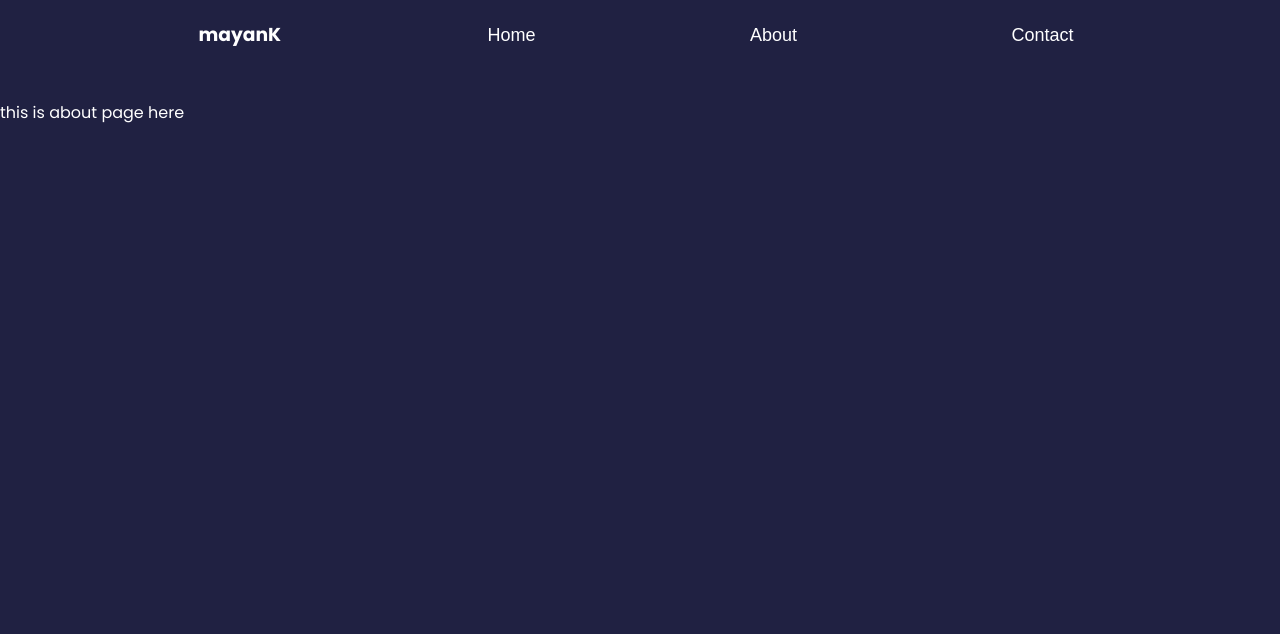
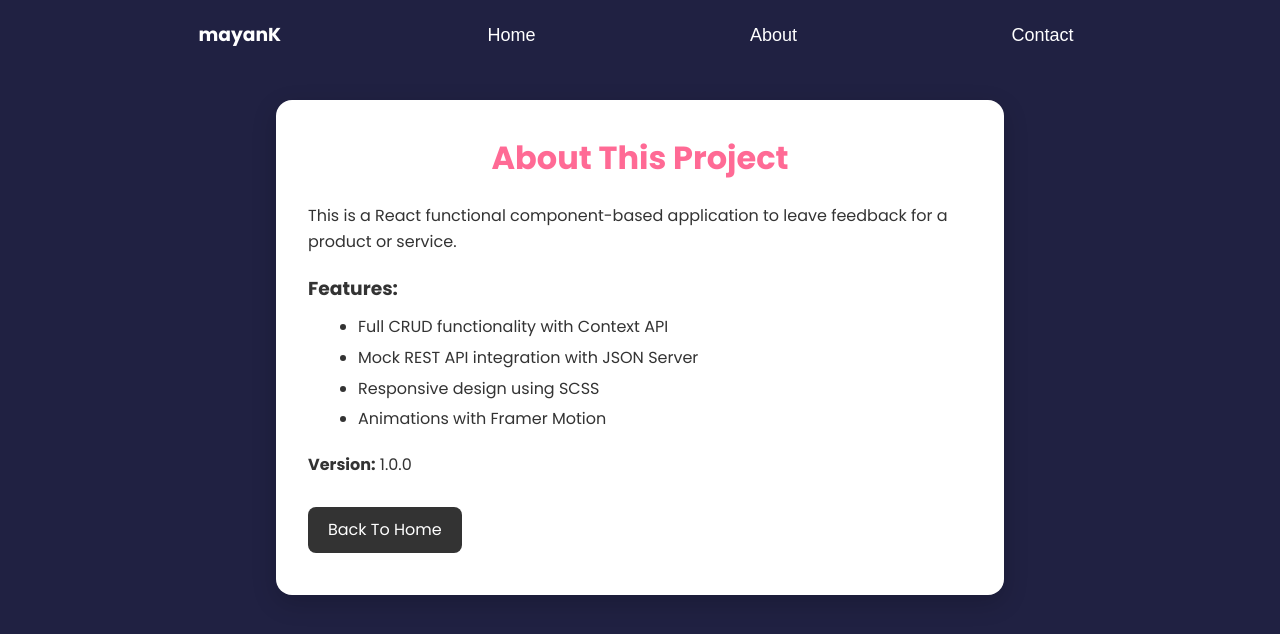
Before and after one commit to Mayank-Garg7/Feedback_management_app, a React (Create React App) app: page /about in a window 1280 px wide. Shown: the top 634 px of the page. Built offline with nearby package versions, Linux system fonts and the light colour scheme.

Commit message:
feat: add update the about page

```diff
--- a/src/Pages/About.js
+++ b/src/Pages/About.js
@@ -1,11 +1,40 @@
-import React from 'react'
+import { Link } from 'react-router-dom';
+import Card from '../Component/Shared/Card';
+import './About.scss'
 
-const About = () => {
+
+function AboutPage() {
   return (
-    <div>
-       this is about page here
+    <div className="container">
+      <Card>
+        <div className='about'>
+          <h1>About This Project</h1>
+          <p>
+            This is a React functional component-based application to leave
+            feedback for a product or service.
+          </p>
+
+          <div className="project-details">
+            <h3>Features:</h3>
+            <ul>
+              <li>Full CRUD functionality with Context API</li>
+              <li>Mock REST API integration with JSON Server</li>
+              <li>Responsive design using SCSS</li>
+              <li>Animations with Framer Motion</li>
+            </ul>
+          </div>
+
+          <p><strong>Version:</strong> 1.0.0</p>
+
+          <p>
+            <Link to='/' className='back-link'>
+              Back To Home
+            </Link>
+          </p>
+        </div>
+      </Card>
     </div>
-  )
+  );
 }
 
-export default About
+export default AboutPage;
--- /dev/null
+++ b/src/Pages/About.scss
@@ -0,0 +1,44 @@
+.about {
+  h1 {
+    margin-bottom: 20px;
+    color: var(--primary-color, #ff6a95);
+    justify-self: center;
+  }
+
+  p {
+    margin: 10px 0;
+    line-height: 1.6;
+  }
+
+  .project-details {
+    margin: 20px 0;
+    text-align: left;
+
+    ul {
+      list-style: disc;
+      padding-left: 50px;
+      margin-top: 10px;
+
+      li {
+        margin-bottom: 5px;
+      }
+    }
+  }
+
+  .back-link {
+    display: inline-block;
+    margin-top: 20px;
+    text-decoration: none;
+    color: #fff;
+    background-color: #333;
+    padding: 10px 20px;
+    border-radius: 8px;
+    transition: 0.3s ease;
+
+
+    &:hover {
+      background-color: var(--primary-color, #ff6a95);
+      transform: scale(0.98);
+    }
+  }
+}
```
